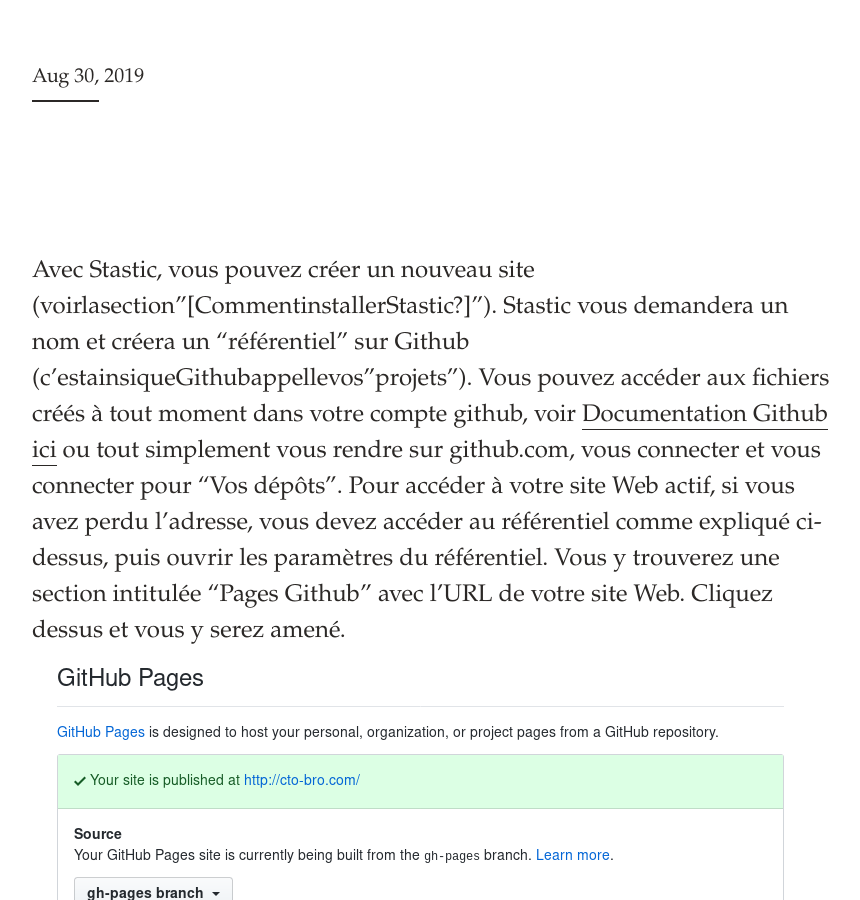
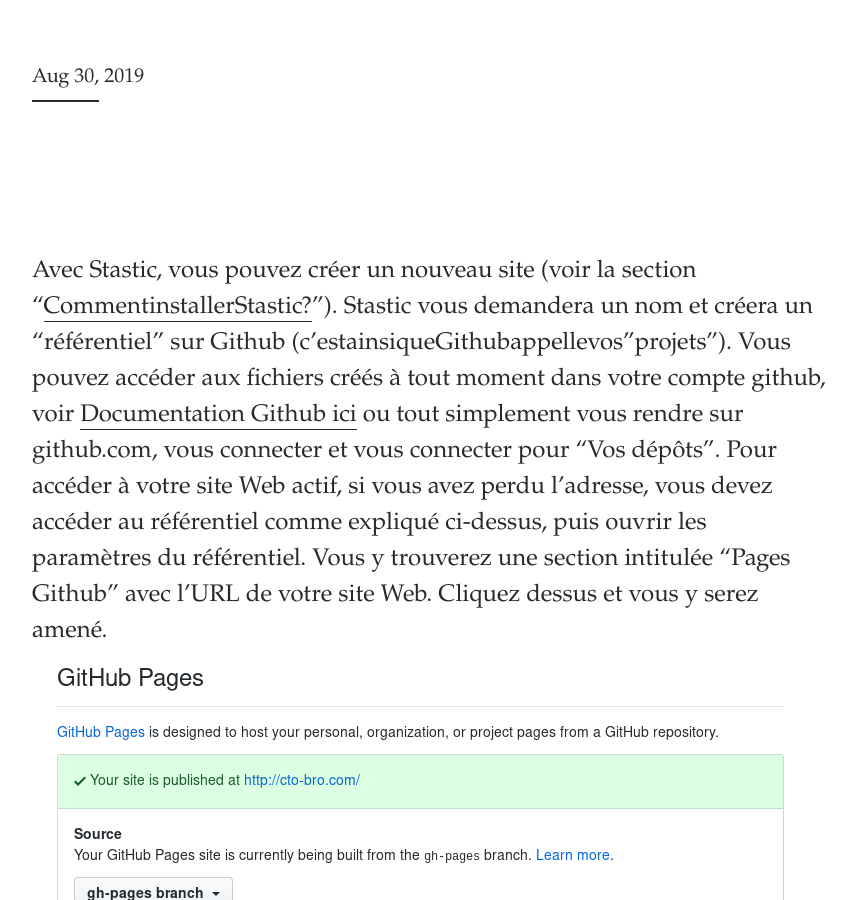
Before and after one commit to lexoyo/www.stastic.net, a Jekyll site: the page built from _fr/comment_acceder_a_mon_site_web_.md, in a window 1280 px wide and 900 px high, scrolled down 321 px. Shown: the whole window, without its empty margins (208-1068 px from the left). Built offline with Jekyll 4.4.1, drawn with Linux system fonts in a browser that asks for light colours; comment, search, counter and statistics services are not loaded.

Commit message:
Create _fr/comment_acceder_a_mon_site_web_.md

```diff
--- a/_fr/comment_acceder_a_mon_site_web_.md
+++ b/_fr/comment_acceder_a_mon_site_web_.md
@@ -1,4 +1,5 @@
 ---
 title: Comment accéder à mon site web?
+
 ---
-Avec Stastic, vous pouvez créer un nouveau site (voirlasection"[CommentinstallerStastic?]"). Stastic vous demandera un nom et créera un "référentiel" sur Github (c'estainsiqueGithubappellevos"projets"). Vous pouvez accéder aux fichiers créés à tout moment dans votre compte github, voir [Documentation Github ici](https://help.github.com/fr/articles/about-repositories) ou tout simplement vous rendre sur github.com, vous connecter et vous connecter pour "Vos dépôts". Pour accéder à votre site Web actif, si vous avez perdu l'adresse, vous devez accéder au référentiel comme expliqué ci-dessus, puis ouvrir les paramètres du référentiel. Vous y trouverez une section intitulée "Pages Github" avec l'URL de votre site Web. Cliquez dessus et vous y serez amené. ![Paramètres du projet Github, section "Pages Github"](https://www.stastic.net//assets/2019-08-03-571685.png) Ensuite, vous voulez probablement savoir comment accéder à l'administrateur de votre site Web (Stasticéditeur), puis consultez la section "[Comment accéder à Stastic admin?]".
+Avec Stastic, vous pouvez créer un nouveau site (voir la section "[CommentinstallerStastic?](/docs/fr/comment-installer-stastic)"). Stastic vous demandera un nom et créera un "référentiel" sur Github (c'estainsiqueGithubappellevos"projets"). Vous pouvez accéder aux fichiers créés à tout moment dans votre compte github, voir [Documentation Github ici](https://help.github.com/fr/articles/about-repositories) ou tout simplement vous rendre sur github.com, vous connecter et vous connecter pour "Vos dépôts". Pour accéder à votre site Web actif, si vous avez perdu l'adresse, vous devez accéder au référentiel comme expliqué ci-dessus, puis ouvrir les paramètres du référentiel. Vous y trouverez une section intitulée "Pages Github" avec l'URL de votre site Web. Cliquez dessus et vous y serez amené. ![Paramètres du projet Github, section "Pages Github"](https://www.stastic.net//assets/2019-08-03-571685.png) Ensuite, vous voulez probablement savoir comment accéder à l'administrateur de votre site Web (Stasticéditeur), puis consultez la section "[Comment accéder à Stastic admin?]".
```
